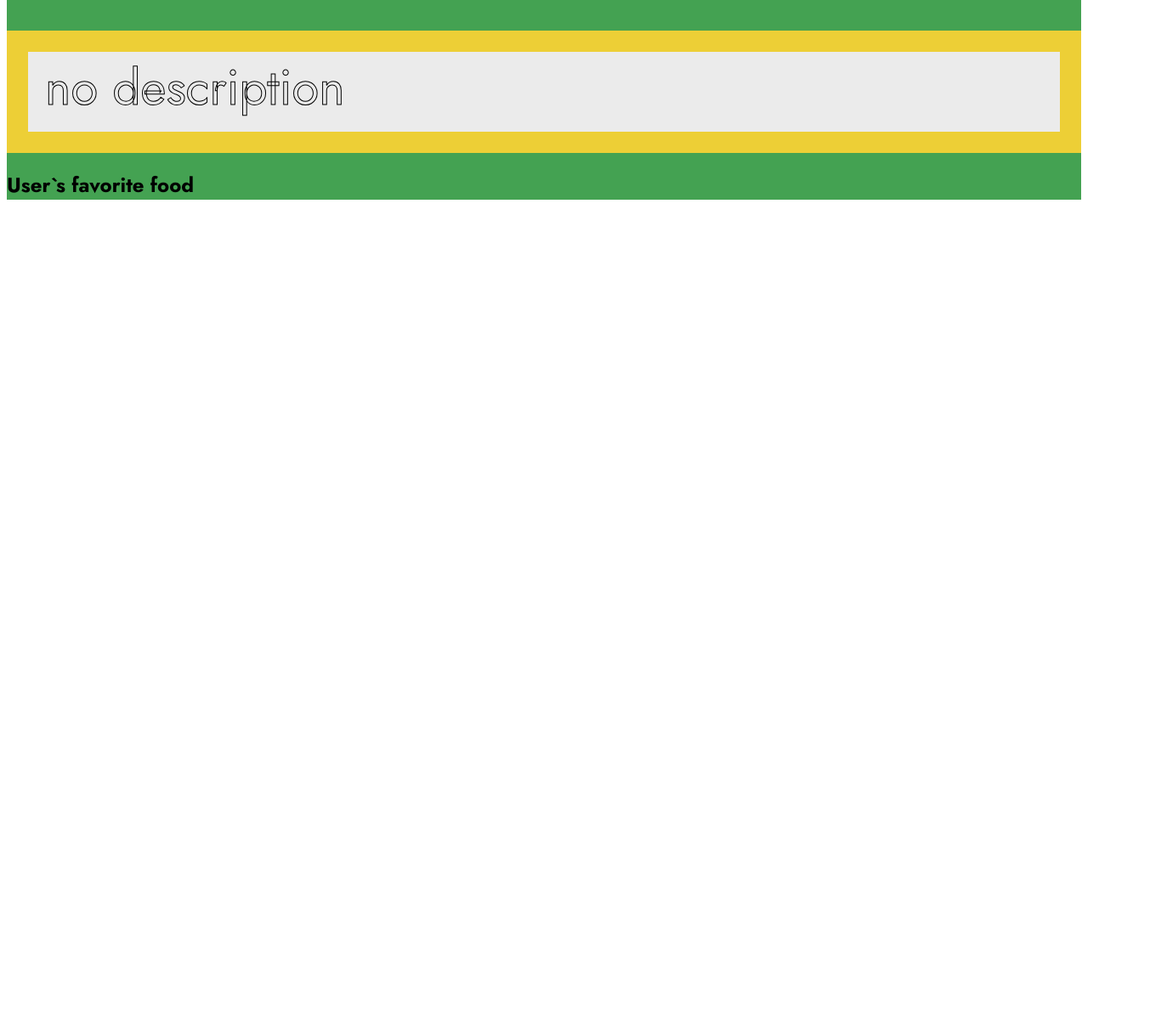
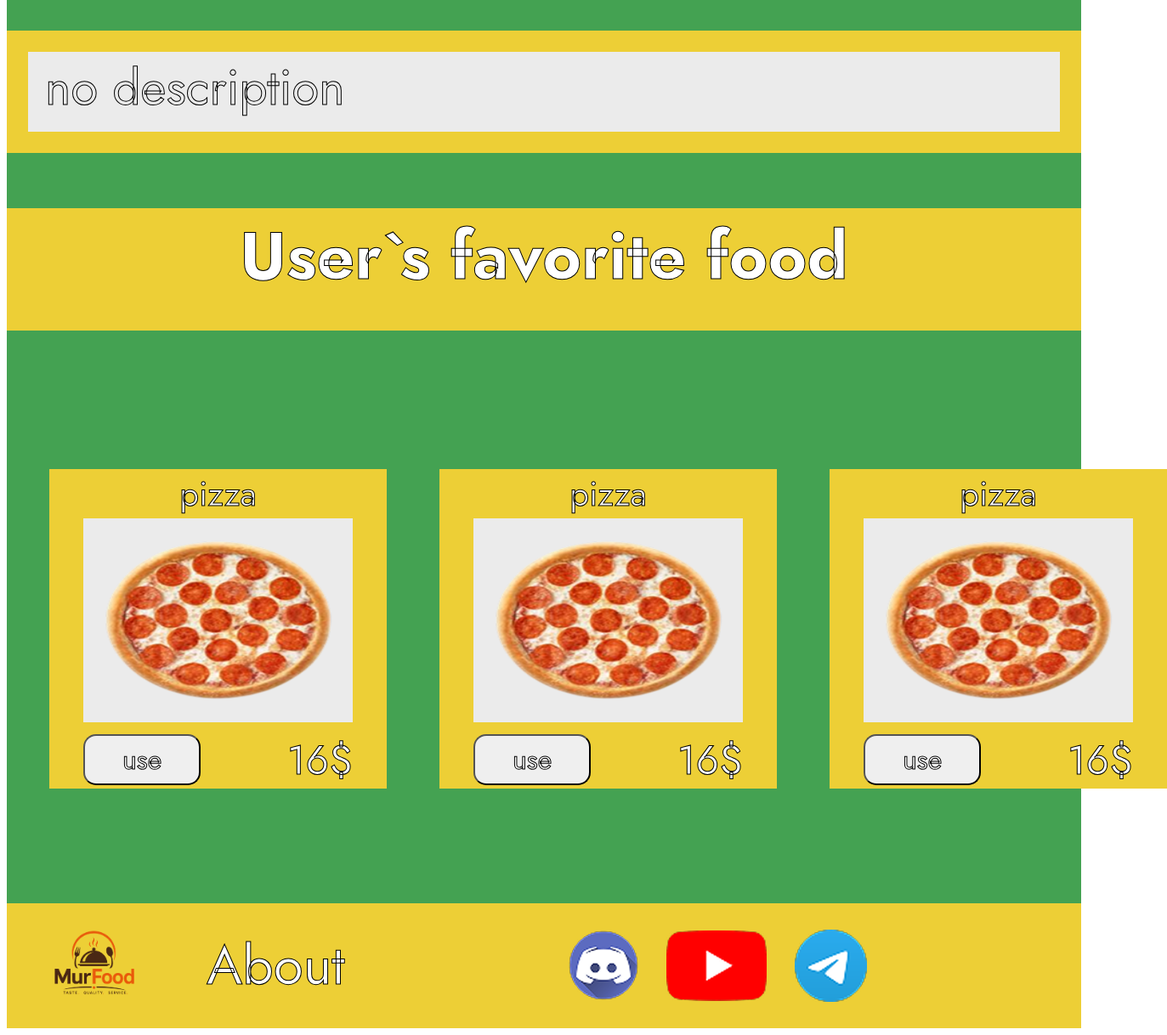
Before and after one commit to rizikMurkaUltra/MurFood-official-project, a plain HTML site: page profile.html in a window 1280 px wide. Shown: the part 500-1718 px from the top of the page at 85% size, 1373 px wide, since content can reach past the window. Before the commit the page ends 800 px from the top, so only its background shows below. Drawn offline with Linux system fonts and the light colour scheme.

Commit message:
исправила все | html готов |
всё ок в html

```diff
--- a/profile.html
+++ b/profile.html
@@ -12,9 +12,9 @@
             <img src="src/back.png" alt="">
         </div>
         <div class="header-text-profile">
-            <p>Profile</p>
-            <img class="imagee" src="src/shop-Photoroom .png" alt="">
+            <h1>Profile</h1>
         </div>
+        <img class="imagee" src="src/shop-Photoroom.png" alt="">
     </header>
 
 
@@ -37,9 +37,61 @@
 
 
         <section class="favorite-food-section">
-            <h2>User`s favorite food</h2>
+            <h1>User`s favorite food</h1>
         </section>
+
+        <div class="favorite-food-grid">
+            <div class="cart-menu">
+                <div class="first-part">
+                    <p class="p-menu1">pizza</p>
+                    <div class="white-background-imgo">
+                        <img src="src/pizza.png" alt="">
+                    </div>
+                </div>
+                <div class="second-part">
+                    <button class="use-btn">use</button>
+                    <p class="p-menu2">16$</p>
+                </div>
+            </div>
+            <div class="cart-menu">
+                <div class="first-part">
+                    <p class="p-menu1">pizza</p>
+                    <div class="white-background-imgo">
+                        <img src="src/pizza.png" alt="">
+                    </div>
+                </div>
+                <div class="second-part">
+                    <button class="use-btn">use</button>
+                    <p class="p-menu2">16$</p>
+                </div>
+            </div>
+
+            <div class="cart-menu">
+                <div class="first-part">
+                    <p class="p-menu1">pizza</p>
+                    <div class="white-background-imgo">
+                        <img src="src/pizza.png" alt="">
+                    </div>
+                </div>
+                <div class="second-part">
+                    <button class="use-btn">use</button>
+                    <p class="p-menu2">16$</p>
+                </div>
+            </div>
+        </div>
     </main>
+
+    <footer>
+        <div class="footer-left">
+            <img src="src/MurFood Logo2.png" alt="">
+            <a href="">About</a>
+        </div>
+        <div class="footer-right">
+            <img class="discord" src="src/Discord 1.png" alt="">
+            <img class="youtube" src="src/Youtube 1.png" alt="">
+            <img class="telegram" src="src/Telegram 1.png" alt="">
+        </div>
+    </footer>
     <script src="main.js"></script>
 </body>
 </html>
--- a/style.css
+++ b/style.css
@@ -29,8 +29,8 @@
 }
 
 .right{
-    width: 150px;
-    height: 138px;
+    display: flex;
+    align-items: center;
 }
 
 .left img{
@@ -207,8 +207,6 @@ footer{
     position: absolute;
     left: 20px;
     margin: 0;
-    width: 109px;
-    height: 109px;
 }
 
 
@@ -216,10 +214,11 @@ footer{
     flex-grow: 1;
     text-align: center;
     margin: 0;
-    font-size: 96px;
     color: azure;
     -webkit-text-stroke: 1px black;
 }
+
+
 
 .main-menu{
     background-color: #44A252;
@@ -376,8 +375,6 @@ footer{
     position: absolute;
     left: 20px;
     margin: 0;
-    width: 109px;
-    height: 109px;
 }
 
 
@@ -451,7 +448,7 @@ footer{
     flex-grow: 1;
     text-align: center;
     margin: 0;
-    font-size: 96px;
+    font-size: 32px;
     color: azure;
     -webkit-text-stroke: 1px black;
 }
@@ -512,6 +509,30 @@ footer{
 
 /* section */
 
+
+.favorite-food-section{
+    background-color: #EDCF36;
+    -webkit-text-stroke: 1px black;
+    color: white;
+    width: 100%;
+    height: 144px;
+    text-align: center;
+    font-size: 52px;
+}
+
+
+/* grid menu */
+
+
+.favorite-food-grid{
+    display: grid;
+    grid-template-rows: repeat(1, 1fr);
+    grid-template-columns: repeat(3, 1fr);
+    gap: 62px;
+    margin-left: 50px;
+    padding-top: 135px;
+    padding-bottom: 135px;
+}
 
 
 
```
Also changed, not shown: about.html (+1 -1 lines), index.html (+1 -1 lines), menu.html (+2 -4 lines), shop.html (+1 -1 lines).
